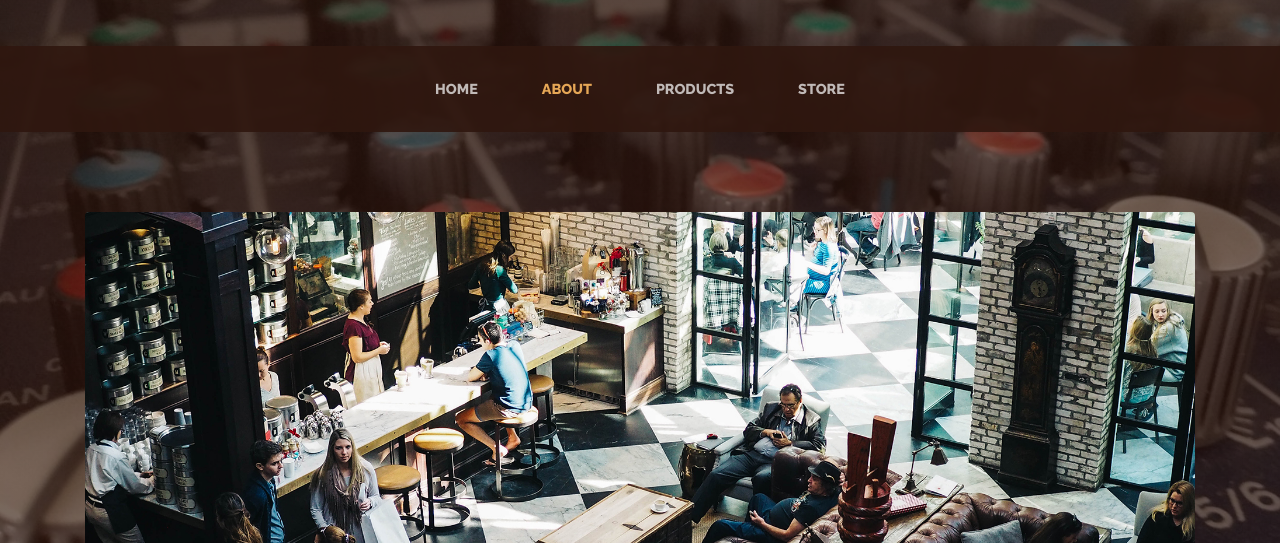
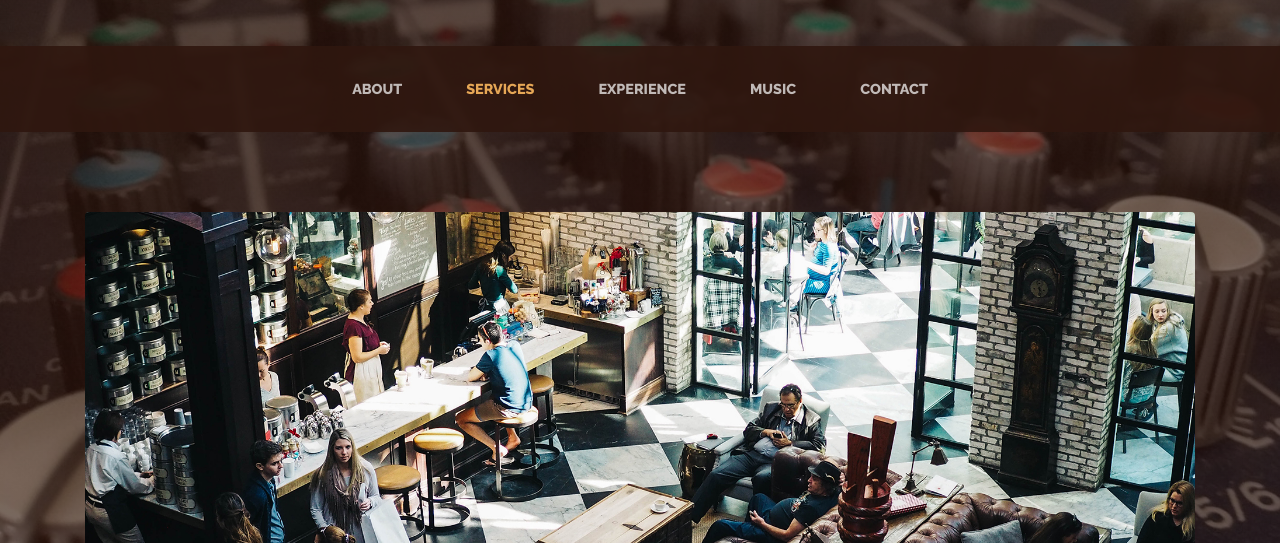
Before and after one commit to oriolcorroto/testing-web, a website: page about.html in a window 1280 px wide. Shown: the part 228-771 px from the top of the page. Drawn offline with Linux system fonts and the light colour scheme.

Commit message:
Update about.html

```diff
--- a/about.html
+++ b/about.html
@@ -39,18 +39,21 @@
       <div class="collapse navbar-collapse" id="navbarResponsive">
         <ul class="navbar-nav mx-auto">
           <li class="nav-item px-lg-4">
-            <a class="nav-link text-uppercase text-expanded" href="index.html">Home
+            <a class="nav-link text-uppercase text-expanded" href="index.html">About
               <span class="sr-only">(current)</span>
             </a>
           </li>
           <li class="nav-item active px-lg-4">
-            <a class="nav-link text-uppercase text-expanded" href="about.html">About</a>
+            <a class="nav-link text-uppercase text-expanded" href="about.html">Services</a>
           </li>
           <li class="nav-item px-lg-4">
-            <a class="nav-link text-uppercase text-expanded" href="products.html">Products</a>
+            <a class="nav-link text-uppercase text-expanded" href="products.html">Experience</a>
           </li>
           <li class="nav-item px-lg-4">
-            <a class="nav-link text-uppercase text-expanded" href="store.html">Store</a>
+            <a class="nav-link text-uppercase text-expanded" href="store.html">Music</a>
+          </li>
+          <li class="nav-item px-lg-4">
+            <a class="nav-link text-uppercase text-expanded" href="contact.html">Contact</a>
           </li>
         </ul>
       </div>
```
